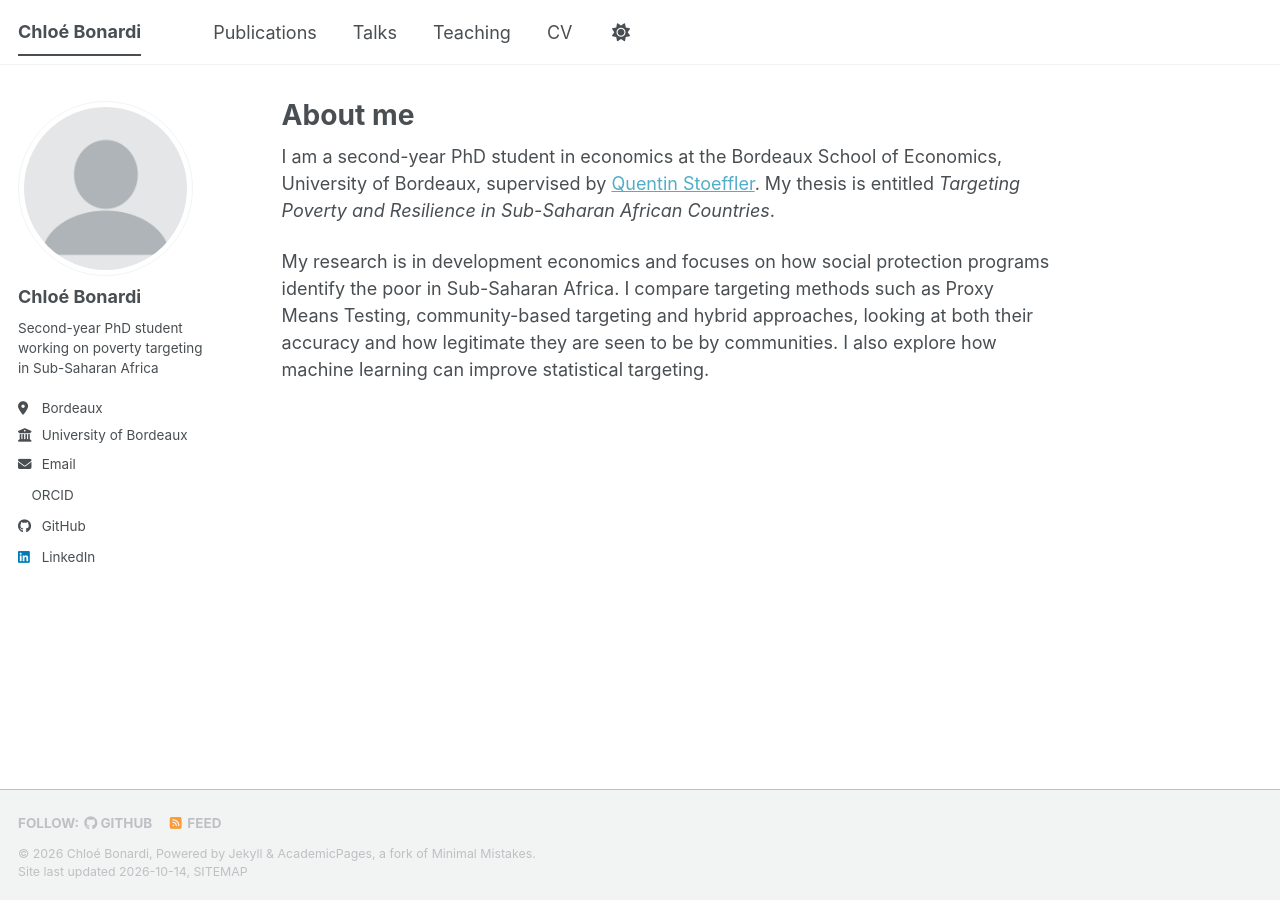
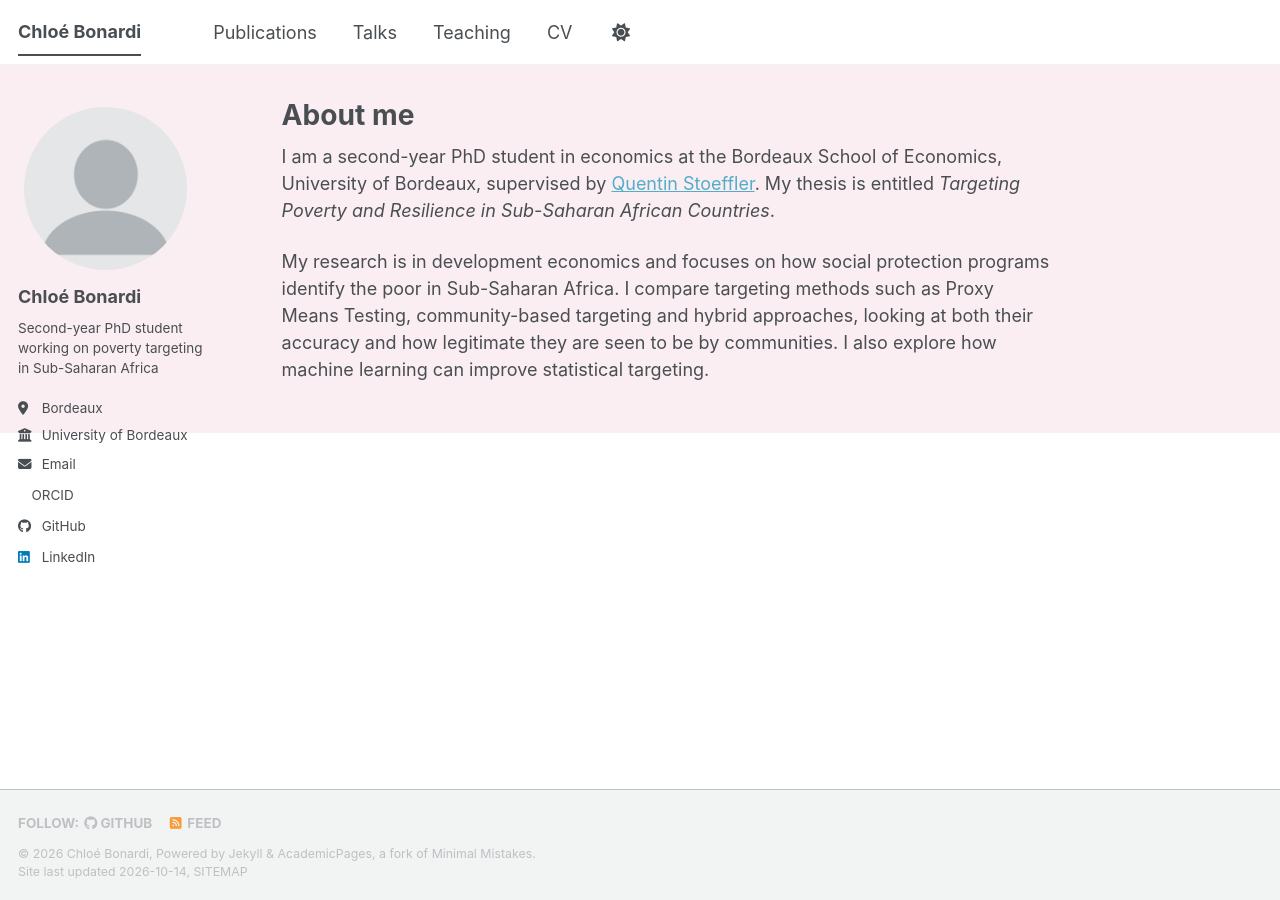
Before and after one commit to chloebonardi/chloebonardi.github.io, a Jekyll site: the page built from _pages/about.md, in a window 1280 px wide. Built offline with Jekyll 4.4.1, drawn with Linux system fonts in a browser that asks for light colours; a style sheet for code colours, icons or effects is not loaded.

Commit message:
Set background color for body in main.scss
Added body background color to main.scss.

```diff
--- a/assets/css/main.scss
+++ b/assets/css/main.scss
@@ -37,3 +37,7 @@
     "layout/sidebar",
     "layout/json_cv"
 ;
+
+body {
+  background-color: #fbeef2;
+}
```
